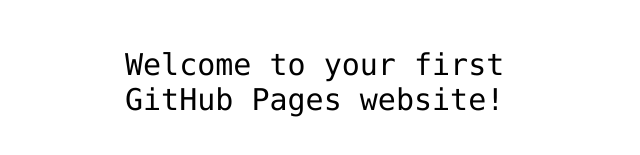
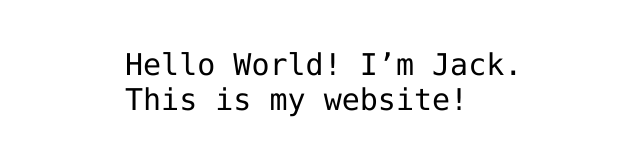
Before and after one commit to SkltnJack/SkltnJack.github.io, a plain HTML site: page index.html in a window 1280 px wide. Shown: the part 341-496 px from the top of the page, without its empty margins (315-955 px from the left). Drawn offline with Linux system fonts and the light colour scheme.

Commit message:
Update index.html
introduced myself

```diff
--- a/index.html
+++ b/index.html
@@ -12,7 +12,7 @@
 <img src="https://octodex.github.com/images/daftpunktocat-thomas.gif" id="octocat" alt="octocat-gif" />
 
 <!-- Change this code here by copy and pasting your template on line 15 -->
-<p>Welcome to your first GitHub Pages website!</p>
+<p>Hello World! I’m Jack. This is my website!</p>
 
 </body>
 </html>
```
